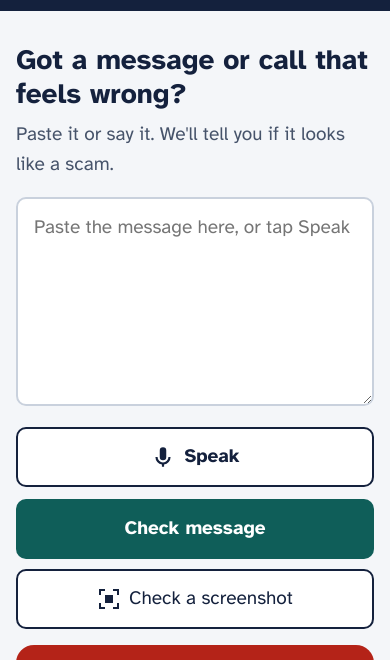
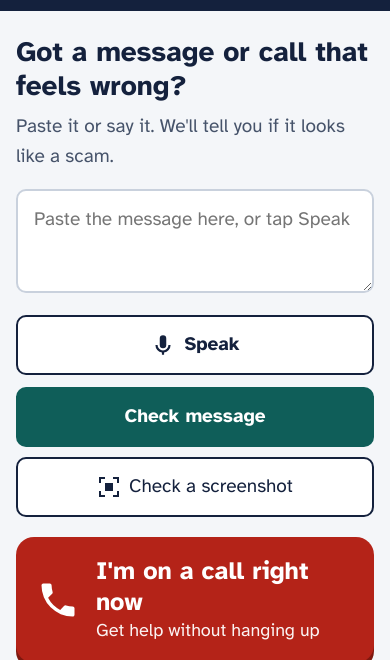
Before and after one commit to arnavgupta2004/scam-shield, a plain HTML site: page frontend/index.html in a window 390 px wide. Shown: the part 113-773 px from the top of the page. Drawn offline with Linux system fonts and the light colour scheme.

Commit message:
Phone layout: keep the call button on the first screen

```diff
--- a/frontend/styles.css
+++ b/frontend/styles.css
@@ -239,6 +239,9 @@
   .row { flex-direction: column; }
   .row-tight { flex-direction: row; }
   .dialog-actions { flex-direction: column-reverse; }
+  #msg { min-height: 0; height: 6.5rem; }
+  .callstrip { margin-top: 20px; }
+  main { padding-top: 16px; }
 }
 @media (prefers-reduced-motion: reduce) {
   .pulse { animation: none; }
```
